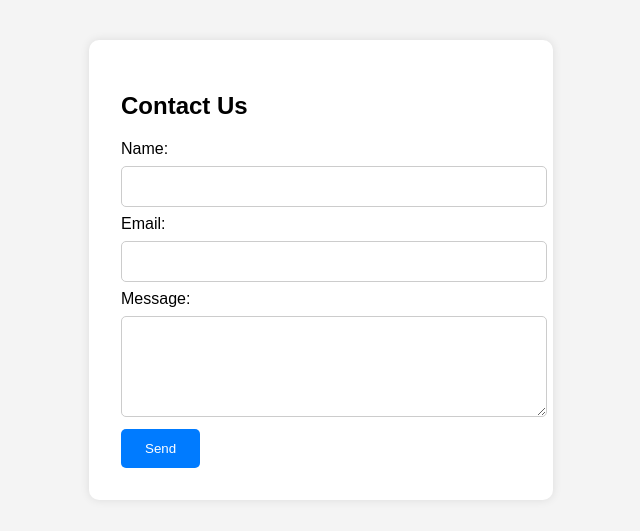
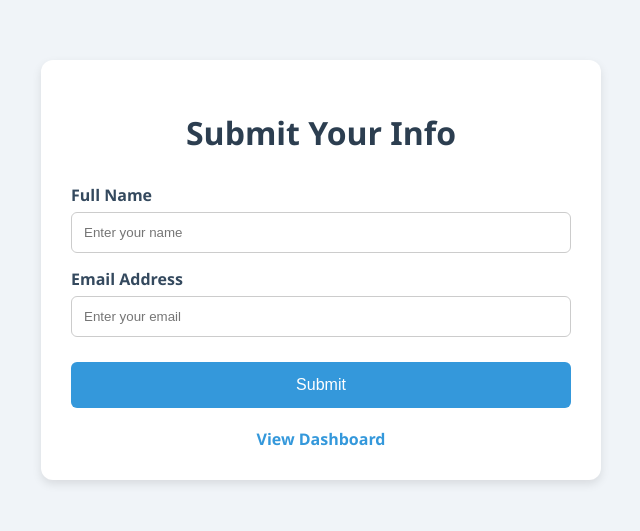
Before and after one commit to RehanRajpoot/form-app, a Flask app: template templates/form.html in a window 1280 px wide. Shown: the top 531 px of the page, without its empty margins (319-959 px from the left). Run offline with Flask 3, Linux system fonts and the light colour scheme; the template is opened without the code that fills it, so the values that code supplies are empty.

Commit message:
updated all code

```diff
--- a/app.py
+++ b/app.py
@@ -3,27 +3,24 @@ from flask_sqlalchemy import SQLAlchemy
 
 app = Flask(__name__)
 
-# ✅ Replace this with your actual RDS credentials
-app.config['SQLALCHEMY_DATABASE_URI'] = 'postgresql://Formdb:Dodadon143?@form-rds-db.cpsy8aqykw31.eu-north-1.rds.amazonaws.com:5432/Formdb'
+# Replace this with your actual RDS password
+app.config['SQLALCHEMY_DATABASE_URI'] = 'postgresql://postgres:<Dodadon143?>@form-rds-db.cpsy8aqykw31.eu-north-1.rds.amazonaws.com:5432/Formdb'
 app.config['SQLALCHEMY_TRACK_MODIFICATIONS'] = False
 
 db = SQLAlchemy(app)
 
-# ✅ Model
+# Define table/model
 class Submission(db.Model):
     id = db.Column(db.Integer, primary_key=True)
-    name = db.Column(db.String(100), nullable=False)
-    email = db.Column(db.String(100), nullable=False)
+    name = db.Column(db.String(100))
+    email = db.Column(db.String(100))
 
-# ✅ Create table (run once)
-with app.app_context():
-    db.create_all()
-
-# ✅ Routes
+# Home route - form page
 @app.route('/')
 def index():
     return render_template('index.html')
 
+# Handle form submission
 @app.route('/submit', methods=['POST'])
 def submit():
     name = request.form['name']
@@ -33,10 +30,11 @@ def submit():
     db.session.commit()
     return redirect(url_for('dashboard'))
 
+# Show submitted data
 @app.route('/dashboard')
 def dashboard():
-    all_submissions = Submission.query.all()
-    return render_template('dashboard.html', submissions=all_submissions)
+    all_data = Submission.query.all()
+    return render_template('dashboard.html', submissions=all_data)
 
-if __name__ == "__main__":
-    app.run(host='0.0.0.0', port=5000, debug=True)
+if __name__ == '__main__':
+    app.run(debug=True, host='0.0.0.0')
--- a/templates/form.html
+++ b/templates/form.html
@@ -1,62 +1,117 @@
 <!DOCTYPE html>
-<html lang="en">
+<html>
 <head>
-    <meta charset="UTF-8">
     <title>Contact Form</title>
     <style>
         body {
-            font-family: Arial, sans-serif;
-            padding: 2rem;
-            background-color: #f4f4f4;
+            font-family: 'Segoe UI', Tahoma, Geneva, Verdana, sans-serif;
+            background-color: #f0f4f8;
+            margin: 0;
+            padding: 0;
         }
 
-        .form-container {
-            background-color: white;
-            padding: 2rem;
-            border-radius: 10px;
-            width: 400px;
-            margin: 0 auto;
-            box-shadow: 0 0 10px rgba(0,0,0,0.1);
+        .container {
+            width: 100%;
+            max-width: 500px;
+            margin: 60px auto;
+            background-color: #ffffff;
+            padding: 30px;
+            box-shadow: 0 4px 10px rgba(0, 0, 0, 0.1);
+            border-radius: 12px;
         }
 
-        input, textarea {
-            width: 100%;
-            padding: 0.75rem;
-            margin: 0.5rem 0;
-            border-radius: 5px;
-            border: 1px solid #ccc;
+        h1 {
+            text-align: center;
+            color: #2c3e50;
+            margin-bottom: 30px;
         }
 
-        button {
-            padding: 0.75rem 1.5rem;
-            background-color: #007bff;
-            color: white;
-            border: none;
-            border-radius: 5px;
-            cursor: pointer;
+        label {
+            display: block;
+            margin-top: 15px;
+            font-weight: 600;
+            color: #34495e;
         }
 
-        button:hover {
-            background-color: #0056b3;
+        input[type="text"],
+        input[type="email"] {
+            width: 100%;
+            padding: 12px;
+            margin-top: 6px;
+            border: 1px solid #ccc;
+            border-radius: 6px;
+            box-sizing: border-box;
+            transition: border-color 0.3s;
         }
 
+        input[type="text"]:focus,
+        input[type="email"]:focus {
+            border-color: #3498db;
+            outline: none;
+        }
+
+        input[type="submit"] {
+            width: 100%;
+            background-color: #3498db;
+            color: white;
+            padding: 14px;
+            margin-top: 25px;
+            border: none;
+            border-radius: 6px;
+            font-size: 16px;
+            cursor: pointer;
+            transition: background-color 0.3s;
+        }
+
+        input[type="submit"]:hover {
+            background-color: #2980b9;
+        }
+
+        .link {
+            text-align: center;
+            margin-top: 20px;
+        }
+
+        .link a {
+            color: #3498db;
+            text-decoration: none;
+            font-weight: bold;
+        }
+
+        .link a:hover {
+            text-decoration: underline;
+        }
+
+        @media (max-width: 600px) {
+            .container {
+                margin: 20px;
+                padding: 20px;
+            }
+
+            h1 {
+                font-size: 22px;
+            }
+        }
     </style>
 </head>
 <body>
-    <div class="form-container">
-        <h2>Contact Us</h2>
+
+    <div class="container">
+        <h1>Submit Your Info</h1>
         <form method="POST">
-            <label for="name">Name:</label>
-            <input type="text" name="name" required>
+            <label for="name">Full Name</label>
+            <input type="text" id="name" name="name" placeholder="Enter your name" required>
 
-            <label for="email">Email:</label>
-            <input type="email" name="email" required>
+            <label for="email">Email Address</label>
+            <input type="email" id="email" name="email" placeholder="Enter your email" required>
 
-            <label for="message">Message:</label>
-            <textarea name="message" rows="5" required></textarea>
+            <input type="submit" value="Submit">
+        </form>
 
-            <button type="submit">Send</button>
-        </form>
+        <div class="link">
+            <a href="/dashboard">View Dashboard</a>
+        </div>
     </div>
+
 </body>
 </html>
```
Also changed, not shown: templates/dashboard.html (+76 -16 lines), templates/index.html (+9 -17 lines).
